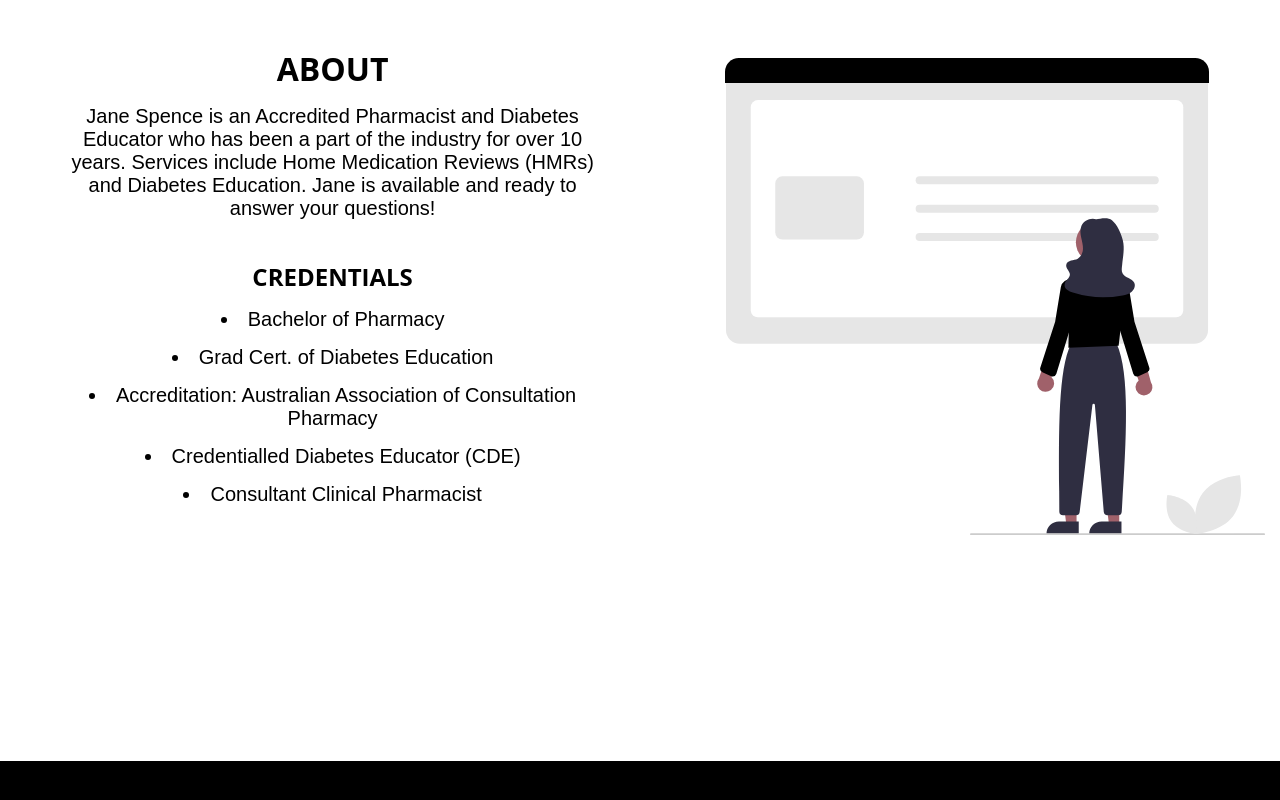
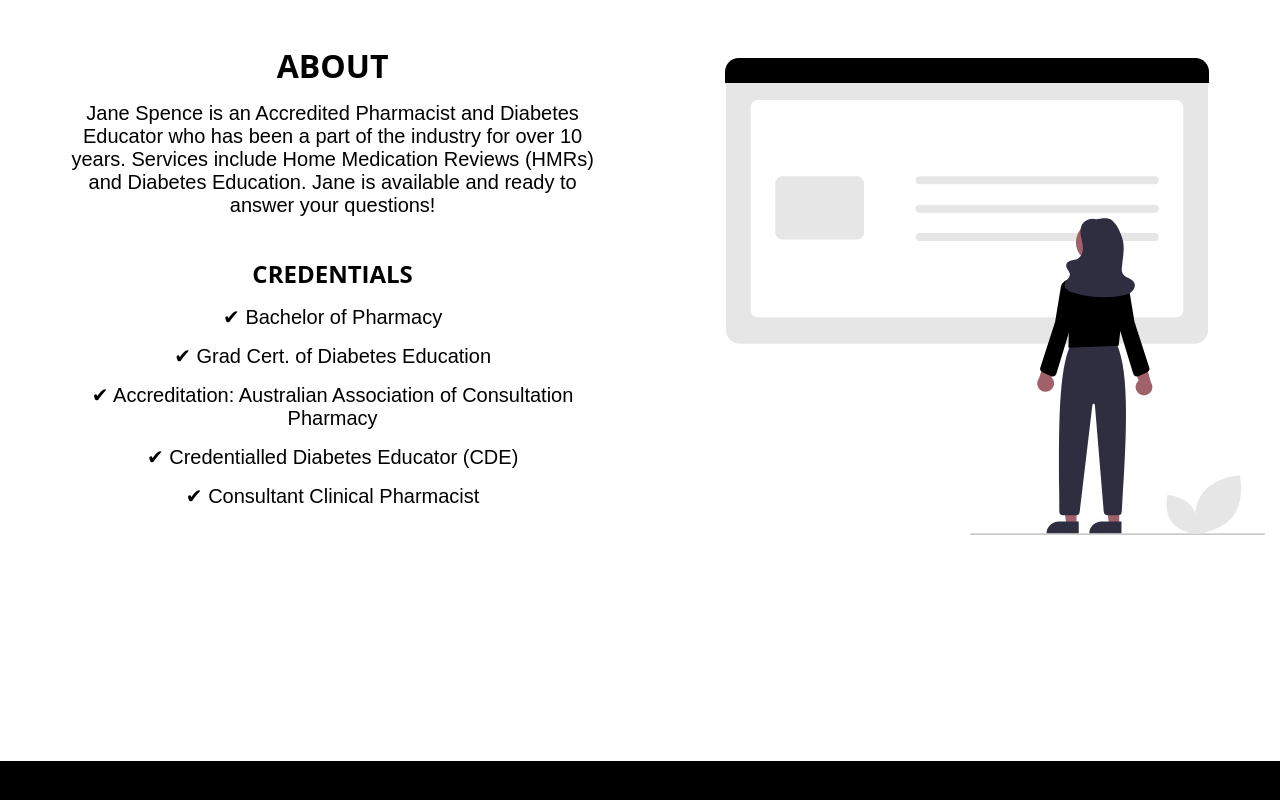
Before and after one commit to jackedwardbeard/01-Jane_Spence, a React (Create React App) app in the folder jane_spence/: page / in a window 1280 px wide. Shown: the part 1139-1939 px from the top of the page. Built offline with nearby package versions, Linux system fonts and the light colour scheme.

Commit message:
Small about page changes.

```diff
--- a/jane_spence/src/components/Information/InformationComponents.js
+++ b/jane_spence/src/components/Information/InformationComponents.js
@@ -138,6 +138,23 @@ export const Body = styled.p`
     font-family: 'Montserrat', sans-serif;
     color: ${({darkText}) => (darkText ? 'black' : 'white')};
     display: ${({showBody}) => (showBody ? '' : 'none')};
+
+    @media screen and (max-width: 280px) {
+        padding-left: 0px;
+        margin-left: 10px;
+        margin-right: 10px;
+        font-size: 1.2rem;
+    }
+
+`
+
+export const SubBody = styled.p`
+    margin-top: 15px;
+    font-size: 1.25rem;
+    font-family: 'Montserrat', sans-serif;
+    color: ${({darkText}) => (darkText ? 'black' : 'white')};
+    display: ${({showBody}) => (showBody ? '' : 'none')};
+
 
     @media screen and (max-width: 280px) {
         padding-left: 0px;
--- a/jane_spence/src/components/Information/index.js
+++ b/jane_spence/src/components/Information/index.js
@@ -8,6 +8,7 @@ import {
     Title,
     Subtitle,
     Body,
+    SubBody,
     Column2,
     Img,
     ImgWrap,
@@ -59,21 +60,21 @@ const Information = ({darkBackground, darkText, darkButton, showButton, darkButt
                             <Subtitle data-aos='fade-up' darkText={darkText} showSubtitle={showSubtitle} >
                             {subtext}
                             </Subtitle>
-                            <Body data-aos='fade-up' darkText={darkText} showBody={showBody}>
-                                <li> {subbody} </li>
-                            </Body>
-                            <Body data-aos='fade-up' darkText={darkText} showBody={showBody}>
-                                <li> {subbody2} </li>
-                            </Body>
-                            <Body data-aos='fade-up' darkText={darkText} showBody={showBody}>
-                                <li> {subbody3} </li>
-                            </Body>
-                            <Body data-aos='fade-up' darkText={darkText} showBody={showBody}>
-                                <li> {subbody4} </li>
-                            </Body>
-                            <Body data-aos='fade-up' darkText={darkText} showBody={showBody}>
-                                <li> {subbody5} </li>
-                            </Body>
+                            <SubBody data-aos='fade-up' darkText={darkText} showBody={showBody}>
+                                ✔ {subbody}
+                            </SubBody>
+                            <SubBody data-aos='fade-up' darkText={darkText} showBody={showBody}>
+                                ✔ {subbody2}
+                            </SubBody>
+                            <SubBody data-aos='fade-up' darkText={darkText} showBody={showBody}>
+                                ✔ {subbody3}
+                            </SubBody>
+                            <SubBody data-aos='fade-up' darkText={darkText} showBody={showBody}>
+                                ✔ {subbody4}
+                            </SubBody>
+                            <SubBody data-aos='fade-up' darkText={darkText} showBody={showBody}>
+                                ✔ {subbody5}
+                            </SubBody>
                             <IconContext.Provider value={{ color: 'pink', size: '20px'}}>
                                 <AccordionWrapper showAccordion={showAccordion}>
                                     <Accordion>
```
